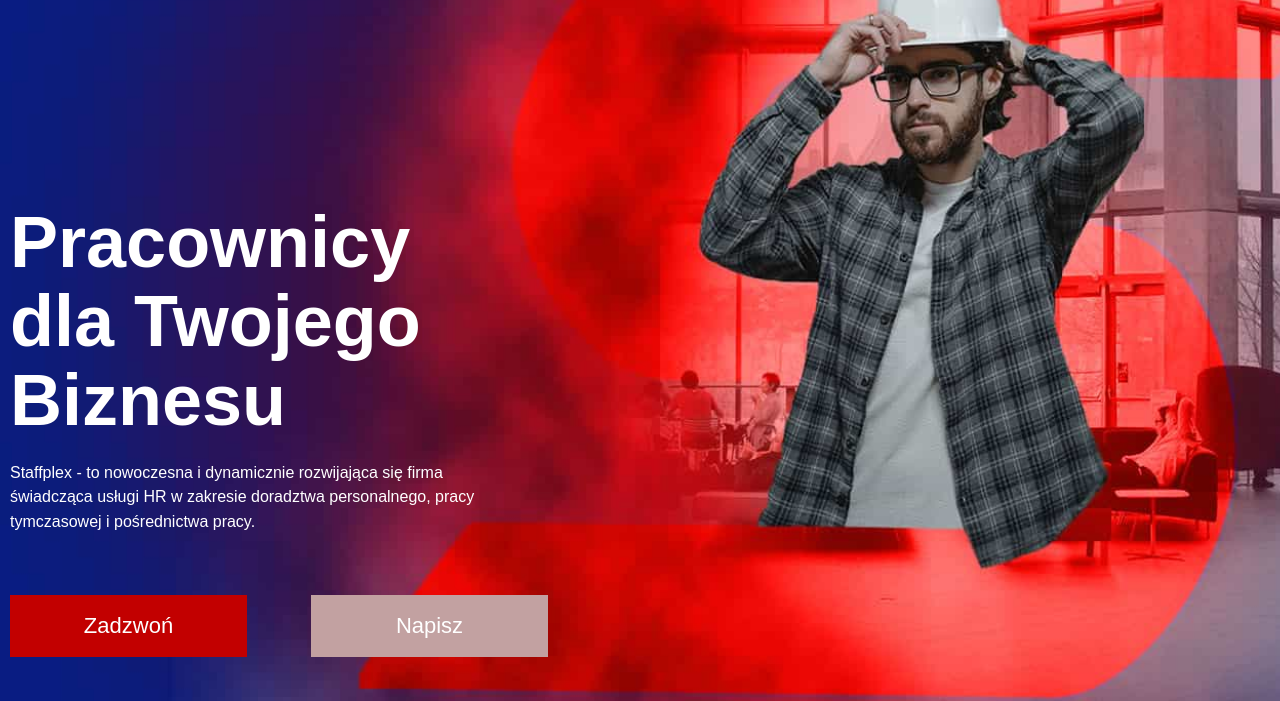
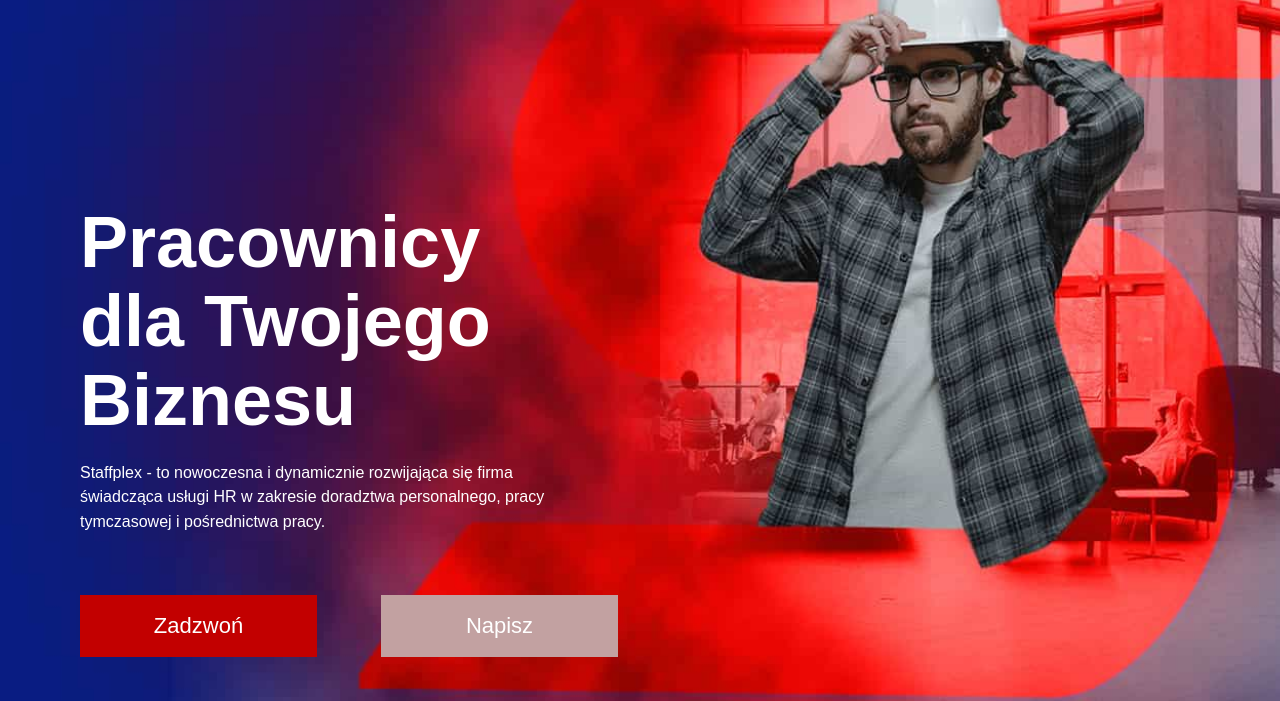
Before and after one commit to ust-alina/staffplex.pl, a plain HTML site: page index.html in a window 1280 px wide. Shown: the part 99-800 px from the top of the page. Drawn offline with nearby package versions, Linux system fonts and the light colour scheme.

Commit message:
Add files via upload

```diff
--- a/scss/style.scss
+++ b/scss/style.scss
@@ -1568,7 +1568,7 @@ header {
     }
     @media(max-height: 900px){
         margin-top: 0px;
-        margin-left: 0px;
+        margin-left: 70px;
     }
 }
 
```
Also changed, not shown: css/style.css.
